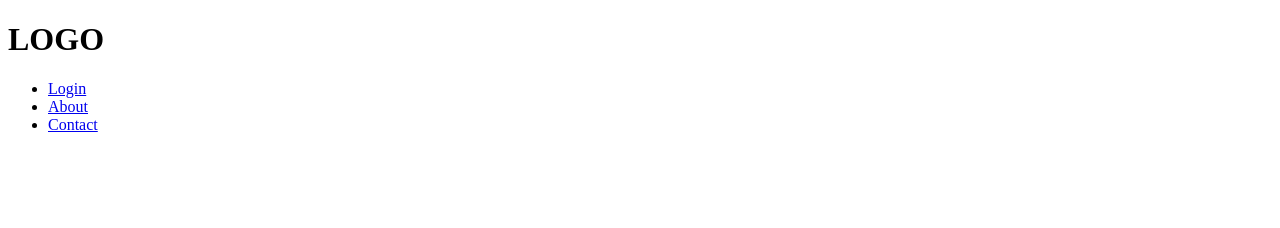
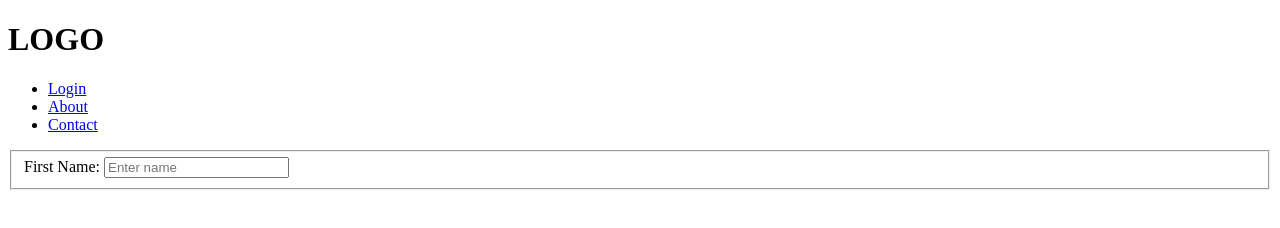
Before and after one commit to Lee-Ann2/crypto, a plain HTML site: page form.html in a window 1280 px wide. Drawn offline with Linux system fonts and the light colour scheme.

Commit message:
Added input box for the name field

```diff
--- a/form.html
+++ b/form.html
@@ -16,5 +16,11 @@
             </ul>
         </nav>
     </header>
+    <main>
+        <fieldset>
+            <label for="fname">First Name:</label>
+            <input type="text" id="fname" name="fname" placeholder="Enter name" required>
+        </fieldset>
+    </main>
 </body>
 </html>
```
